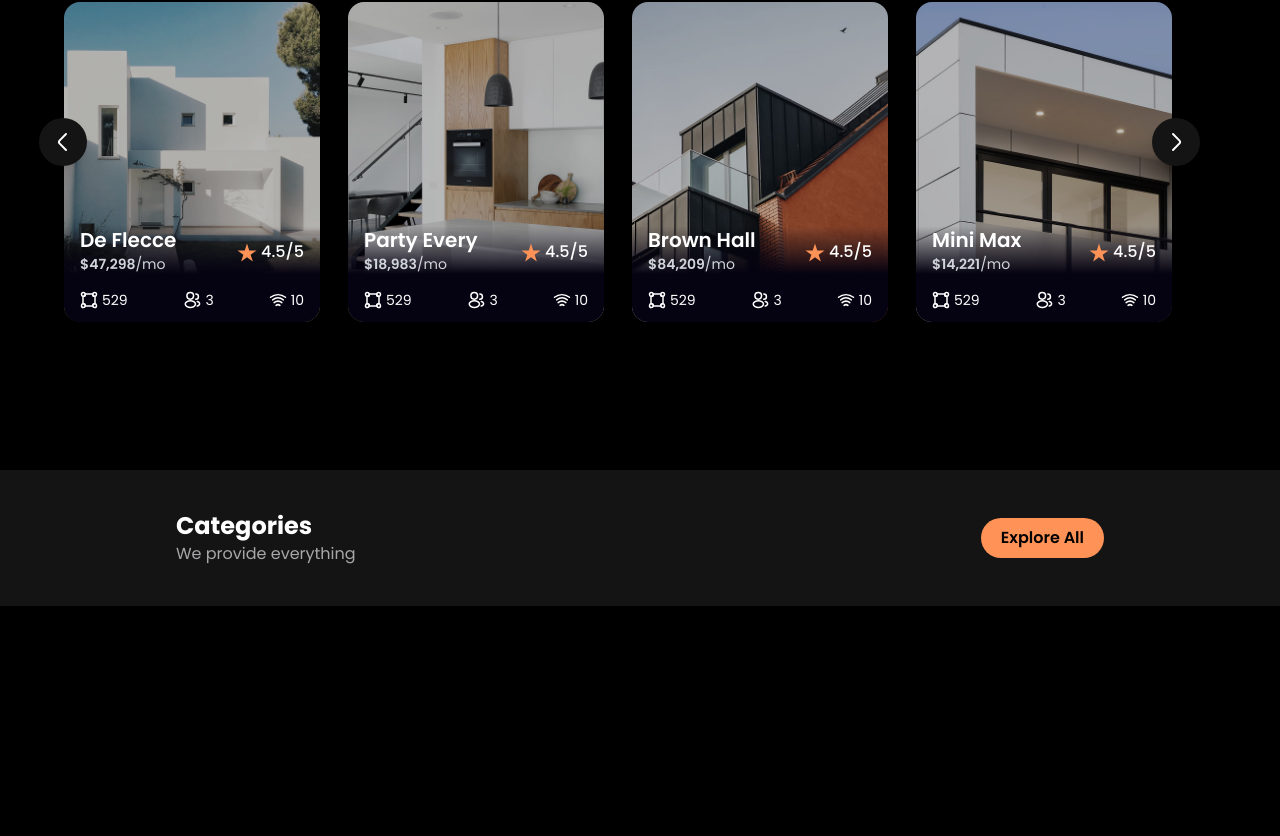
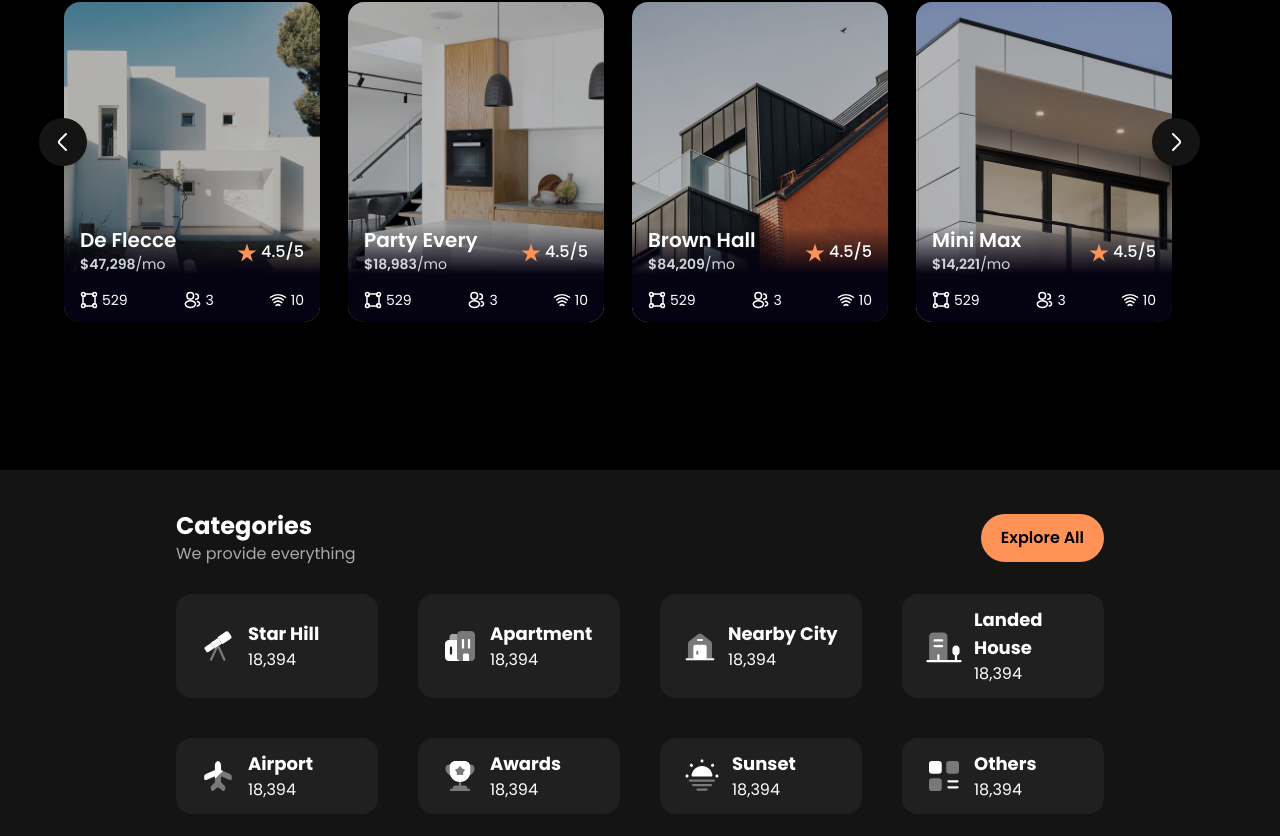
Before and after one commit to janfdev/Nedijia_ShaynaKit, a React (Vite) app: page / in a window 1280 px wide. Shown: the part 1042-1878 px from the top of the page. Before the commit the page ends 1712 px from the top, so only its background shows below. Built offline with nearby package versions, Linux system fonts and the light colour scheme.

Commit message:
Remove unused element-equal icon, update house-2 icon path, add new dashboard icon, and enhance Categories component with additional categories

```diff
--- a/public/script.ts
+++ b/public/script.ts
@@ -21,12 +21,42 @@ type CategoriesType = {
 export const CategoriesCard: CategoriesType[] = [
   {
     title: "Star Hill",
-    icon: "/assets/teleskop.svg",
+    icon: "/assets/icon/teleskop.svg",
     value: "18,394"
   },
   {
     title: "Apartment",
-    icon: "/assets/buildings.svg",
+    icon: "/assets/icon/buildings.svg",
+    value: "18,394"
+  },
+  {
+    title: "Nearby City",
+    icon: "/assets/icon/house-2.svg",
+    value: "18,394"
+  },
+  {
+    title: "Landed House",
+    icon: "/assets/icon/building-4.svg",
+    value: "18,394"
+  },
+  {
+    title: "Airport",
+    icon: "/assets/icon/airplane.svg",
+    value: "18,394"
+  },
+  {
+    title: "Awards",
+    icon: "/assets/icon/cup.svg",
+    value: "18,394"
+  },
+  {
+    title: "Sunset",
+    icon: "/assets/icon/sun-fog.svg",
+    value: "18,394"
+  },
+  {
+    title: "Others",
+    icon: "/assets/icon/dashboard.svg",
     value: "18,394"
   }
 ];
--- a/src/Pages/Categories.tsx
+++ b/src/Pages/Categories.tsx
@@ -1,3 +1,5 @@
+import { CategoriesCard } from "../../public/script";
+
 const Categories = () => {
   return (
     <section className="flex mt-32 flex-col bg-black_text px-44 py-10 text-white">
@@ -6,11 +8,26 @@ const Categories = () => {
           <h1 className="text-2xl font-bold">Categories</h1>
           <p className="text-base text-paragraph">We provide everything</p>
         </div>
-        <button className="bg-tomato py-2 px-5 text-black rounded-full font-semibold">
+        <button className="bg-tomato py-3 px-5 text-black rounded-full font-semibold">
           Explore All
         </button>
       </div>
-      {}
+      <div className="mt-7 grid grid-cols-4 gap-10">
+        {CategoriesCard.map((data, index) => {
+          return (
+            <div
+              key={index}
+              className="flex px-6 py-3 rounded-2xl items-center gap-3 bg-black_card"
+            >
+              <img src={data.icon} alt="" />
+              <div>
+                <h3 className="text-lg font-bold">{data.title}</h3>
+                <p>{data.value}</p>
+              </div>
+            </div>
+          );
+        })}
+      </div>
     </section>
   );
 };
--- a/tailwind.config.js
+++ b/tailwind.config.js
@@ -12,7 +12,8 @@ export default {
       },
       backgroundColor: {
         tomato: "#FF9357",
-        black_text: "#141414"
+        black_text: "#141414",
+        black_card: "#202020"
       }
     }
   },
```
Also changed, not shown: public/assets/icon/dashboard.svg (renamed from public/assets/icon/element-equal.svg), public/assets/icon/house-2.svg.
